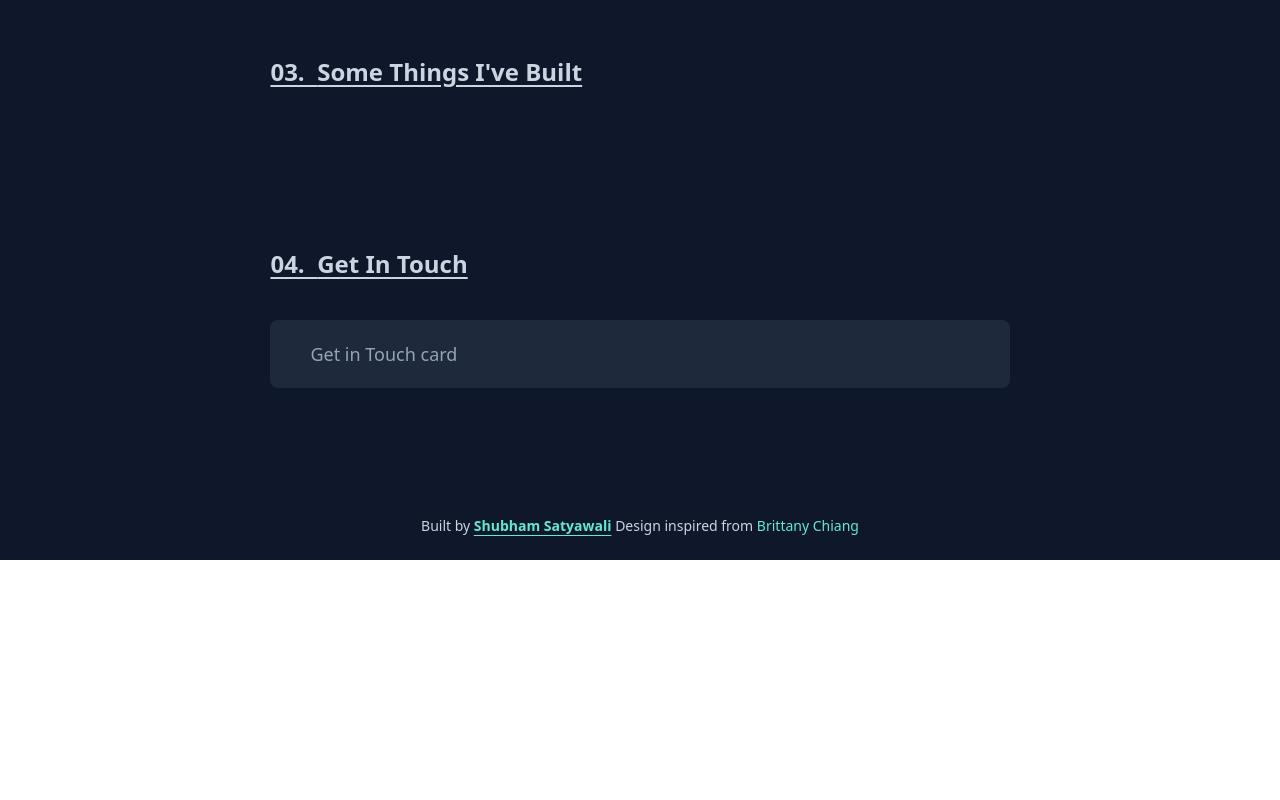
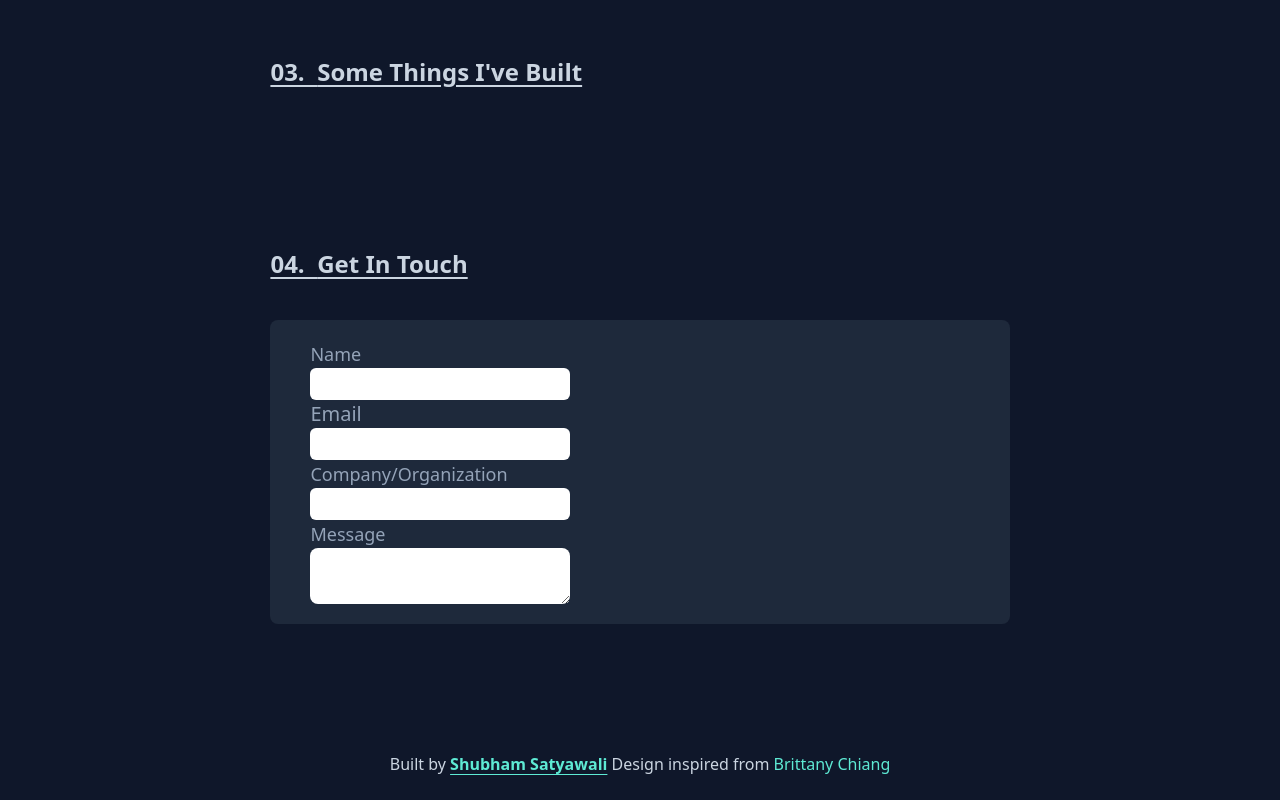
Before and after one commit to Shubham052000/portfolio-web-app, a React (Vite) app: page / in a window 1280 px wide. Shown: the part 1766-2566 px from the top of the page. Before the commit the page ends 2326 px from the top, so only its background shows below. Built offline with nearby package versions, Linux system fonts and the light colour scheme.

Commit message:
Setting colors in tailwind config for ease

```diff
--- a/src/App.tsx
+++ b/src/App.tsx
@@ -9,9 +9,9 @@ import Projects from "./components/Projects";
 function App() {
   return (
     <>
-      <div className="p-6 bg-slate-900 text-slate-300">
+      <div className="p-6 bg-background text-primary">
         <Header />
-        <div className="mt-40 text-slate-400 lg:mt-44">
+        <div className="mt-40 text-secondary lg:mt-44">
           <MainPage />
           <div className="lg:w-3/5 mx-auto">
             <AboutMe />
--- a/src/components/AboutMe.tsx
+++ b/src/components/AboutMe.tsx
@@ -1,7 +1,7 @@
 const AboutMe = () => {
   return (
     <section id="about" className="text-lg">
-      <h2 className="text-2xl text-slate-300 font-semibold mb-10 flex flex-row underline underline-offset-4">
+      <h2 className="text-2xl text-primary font-semibold mb-10 flex flex-row underline underline-offset-4">
         <span>01. &nbsp;</span> About Me
       </h2>
       <p className="mb-5">
@@ -24,7 +24,7 @@ const AboutMe = () => {
             viewBox="0 0 24 24"
             strokeWidth={1.5}
             stroke="currentColor"
-            className="w-5 h-5 text-teal-300"
+            className="w-5 h-5 text-accented-high"
           >
             <path
               strokeLinecap="round"
@@ -42,7 +42,7 @@ const AboutMe = () => {
             viewBox="0 0 24 24"
             strokeWidth={1.5}
             stroke="currentColor"
-            className="w-5 h-5 text-teal-300"
+            className="w-5 h-5 text-accented-high"
           >
             <path
               strokeLinecap="round"
@@ -60,7 +60,7 @@ const AboutMe = () => {
             viewBox="0 0 24 24"
             strokeWidth={1.5}
             stroke="currentColor"
-            className="w-5 h-5 text-teal-300"
+            className="w-5 h-5 text-accented-high"
           >
             <path
               strokeLinecap="round"
@@ -78,7 +78,7 @@ const AboutMe = () => {
             viewBox="0 0 24 24"
             strokeWidth={1.5}
             stroke="currentColor"
-            className="w-5 h-5 text-teal-300"
+            className="w-5 h-5 text-accented-high"
           >
             <path
               strokeLinecap="round"
@@ -96,7 +96,7 @@ const AboutMe = () => {
             viewBox="0 0 24 24"
             strokeWidth={1.5}
             stroke="currentColor"
-            className="w-5 h-5 text-teal-300"
+            className="w-5 h-5 text-accented-high"
           >
             <path
               strokeLinecap="round"
--- a/src/components/Contact.tsx
+++ b/src/components/Contact.tsx
@@ -1,11 +1,23 @@
 const Contact = () => {
   return (
     <section id="contact" className="mt-40 text-lg mb-32">
-      <h2 className="text-slate-300 text-2xl font-semibold mb-10 flex flex-row underline underline-offset-4">
+      <h2 className="text-primary text-2xl font-semibold mb-10 flex flex-row underline underline-offset-4">
         <span>04. &nbsp;</span> Get In Touch
       </h2>
-      <div className="container lg:max-w-3xl bg-slate-800 px-10 py-5 rounded-lg">
-        Get in Touch card
+      <div className="container flex flex-row justify-between mx-auto lg:max-w-3xl bg-card px-10 py-5 rounded-lg">
+        <form className="flex flex-col">
+          <label>Name</label>
+          <input className="h-8 rounded-md" />
+          <label htmlFor="email" className="text-xl">
+            Email
+          </label>
+          <input id="email" className="h-8 rounded-md" />
+          <label>Company/Organization</label>
+          <input className="h-8 rounded-md" />
+          <label>Message</label>
+          <textarea className="rounded-lg" />
+        </form>
+        {/* some image */}
       </div>
     </section>
   );
--- a/src/components/Experience.tsx
+++ b/src/components/Experience.tsx
@@ -1,7 +1,7 @@
 const Experience = () => {
   return (
     <section id="experience" className="mt-40 text-lg">
-      <h2 className="text-slate-300 text-2xl font-semibold mb-10 flex flex-row underline underline-offset-4">
+      <h2 className="text-primary text-2xl font-semibold mb-10 flex flex-row underline underline-offset-4">
         <span>02. &nbsp;</span> Where I've Worked
       </h2>
       <p className="mb-5"></p>
--- a/src/components/Footer.tsx
+++ b/src/components/Footer.tsx
@@ -1,16 +1,16 @@
 const Footer = () => {
   return (
     <footer className="text-center mt-30">
-      <p className="text-sm">
+      <p className="text-md">
         Built by{" "}
-        <span className="font-semibold underline underline-offset-4 text-teal-300">
+        <span className="font-semibold underline underline-offset-4 text-accented-high">
           Shubham Satyawali
         </span>{" "}
         Design inspired from{" "}
         <a
           href="https://github.com/bchiang7/v4"
           target="_blank"
-          className="text-teal-300 hover:underline underline-offset-4"
+          className="text-accented-high hover:underline underline-offset-4"
         >
           Brittany Chiang
         </a>
--- a/src/components/Header.tsx
+++ b/src/components/Header.tsx
@@ -5,22 +5,22 @@ const Header = () => {
     <nav className="flex p-2 justify-end ">
       {/* Add image */}
       <div className="text-md flex gap-10 items-center">
-        <a href="#" className="hover:text-teal-500 duration-150">
-          <span className="text-teal-500">01. &nbsp;</span>About
+        <a href="#" className="hover:text-accented-low duration-150">
+          <span className="text-accented-low">01. &nbsp;</span>About
         </a>
 
-        <a href="#" className=" hover:text-teal-500  duration-150 ">
-          <span className="text-teal-500">02. &nbsp;</span>Experience
+        <a href="#" className=" hover:text-accented-low  duration-150 ">
+          <span className="text-accented-low">02. &nbsp;</span>Experience
         </a>
-        <a href="#" className=" hover:text-teal-500 duration-150">
-          <span className="text-teal-500">03. &nbsp;</span>Work
+        <a href="#" className=" hover:text-accented-low duration-150">
+          <span className="text-accented-low">03. &nbsp;</span>Work
         </a>
-        <a href="#" className=" hover:text-teal-500 150">
-          <span className="text-teal-500">04. &nbsp;</span>
+        <a href="#" className=" hover:text-accented-low 150">
+          <span className="text-accented-low">04. &nbsp;</span>
           Contact
         </a>
         <a
-          className="px-4 py-2 border rounded-md border-teal-300 text-teal-500 hover:bg-teal-900 duration-300"
+          className="px-4 py-2 border rounded-md border-accented-high text-accented-low hover:bg-accented-dark duration-300"
           href={resume}
           target="_blank"
           rel="noopener noreferrer"
--- a/src/components/MainPage.tsx
+++ b/src/components/MainPage.tsx
@@ -3,7 +3,7 @@ const MainPage = () => {
     <>
       <section id="hero" className="h-screen lg:w-3/5 mx-auto">
         <>
-          <h1 className="text-lg text-teal-500 mb-5 tracking-wider">
+          <h1 className="text-lg text-accented-low mb-5 tracking-wider">
             Hi, my name is
           </h1>
           <h2 className="text-7xl font-bold text-slate-300 mb-4 ">
@@ -16,11 +16,11 @@ const MainPage = () => {
             designing) exceptional digital experiences. Currently, I'm focused
             on building front-end ReactJS applications with{" "}
             <a
-              className="group text-teal-300 transition-all duration-300 ease-in-out"
+              className="group text-accented-high transition-all duration-300 ease-in-out"
               href="https://dxc.com/us/en/"
               target="_blank"
             >
-              <span className="bg-left-bottom bg-gradient-to-r from-teal-300 to-teal-300 bg-[length:0%_1px] bg-no-repeat group-hover:bg-[length:100%_1px] transition-all duration-300 ease-out">
+              <span className="bg-left-bottom bg-gradient-to-r from-accented-high to-accented-high bg-[length:0%_1px] bg-no-repeat group-hover:bg-[length:100%_1px] transition-all duration-300 ease-out">
                 DXC Technology
               </span>
             </a>
--- a/src/components/Projects.tsx
+++ b/src/components/Projects.tsx
@@ -1,7 +1,7 @@
 const Projects = () => {
   return (
     <section id="work" className="mt-40 text-lg">
-      <h2 className="text-slate-300 text-2xl font-semibold mb-10 flex flex-row underline underline-offset-4">
+      <h2 className="text-primary text-2xl font-semibold mb-10 flex flex-row underline underline-offset-4">
         <span>03. &nbsp;</span> Some Things I've Built
       </h2>
       <p className="mb-5"></p>
--- a/tailwind.config.cjs
+++ b/tailwind.config.cjs
@@ -1,8 +1,19 @@
 /** @type {import('tailwindcss').Config} */
+
 module.exports = {
   content: ["./index.html", "./src/**/*.{js,ts,jsx,tsx}"],
   theme: {
-    extend: {},
+    extend: {
+      colors: {
+        background: "#0f172a",
+        card: "#1e293b",
+        primary: "#cbd5e1",
+        secondary: "#94a3b8",
+        "accented-dark": "#134e4a",
+        "accented-low": "#14b8a6",
+        "accented-high": "#5eead4",
+      },
+    },
   },
   plugins: [],
 };
```
